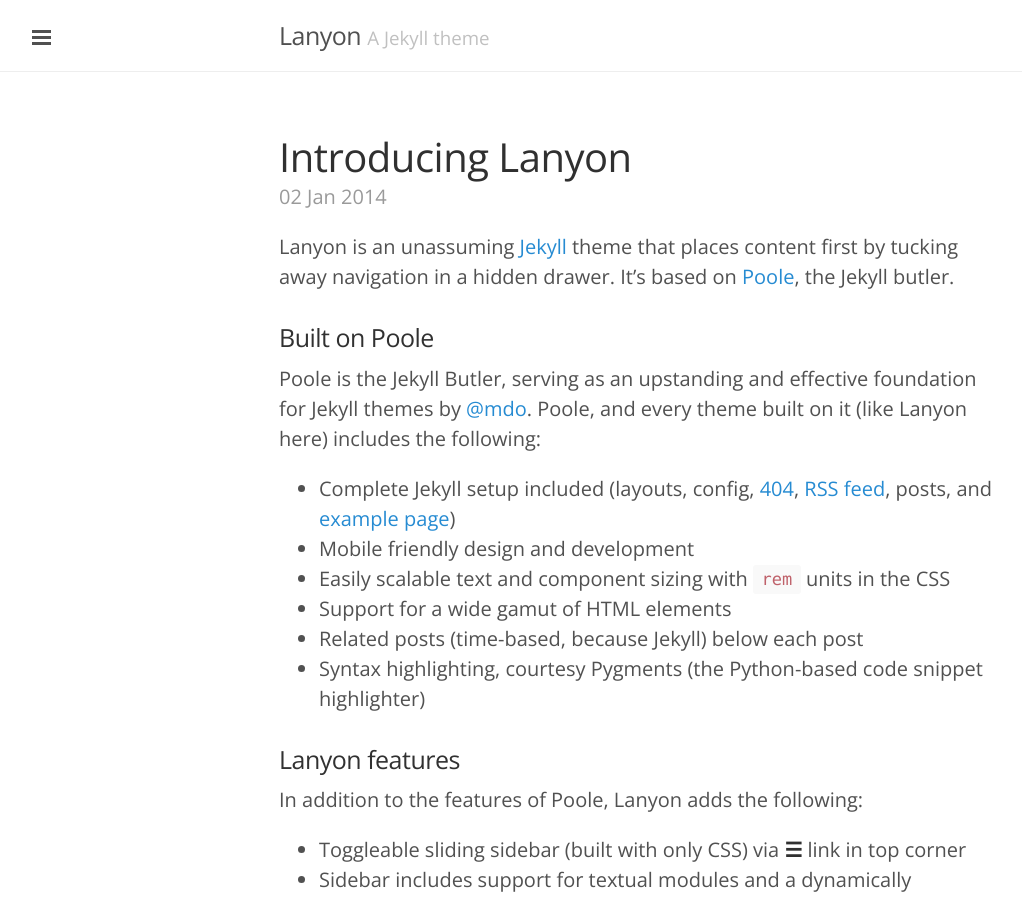
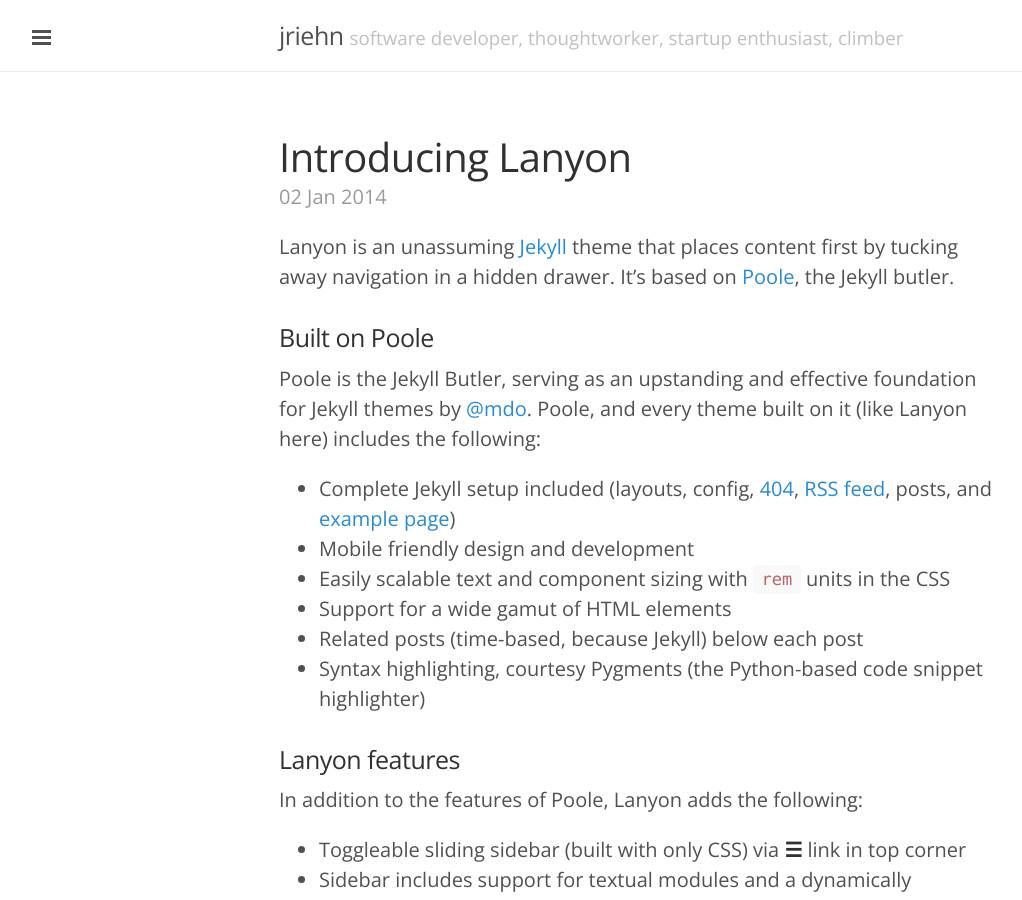
Before and after one commit to jriehn/jriehn.github.io, a Jekyll site: the page built from index.html, in a window 1280 px wide and 900 px high. Shown: the whole window, without its empty margins (1-1023 px from the left). Built offline with Jekyll 4.4.1, drawn with Linux system fonts in a browser that asks for light colours; Markdown is read by kramdown in place of the engine named in the settings; the list of posts is cut into pages by our own code.

Commit message:
test tagline and config mods

```diff
--- a/_config.yml
+++ b/_config.yml
@@ -9,18 +9,18 @@
 relative_permalinks: true
 
 # Setup
-title:               Lanyon
-tagline:             'A Jekyll theme'
-description:         'A reserved <a href="http://jekyllrb.com" target="_blank">Jekyll</a> theme that places the utmost gravity on content with a hidden drawer. Made by <a href="https://twitter.com/mdo" target="_blank">@mdo</a>.'
-url:                 http://lanyon.getpoole.com
+title:               jriehn
+tagline:             'software developer, thoughtworker, startup enthusiast, climber'
+#description:         'A reserved <a href="http://jekyllrb.com" target="_blank">Jekyll</a> theme that places the utmost gravity on content with a hidden drawer. Made by <a href="https://twitter.com/mdo" target="_blank">@mdo</a>.'
+url:                 http://jriehn.github.io
 baseurl:             /
 paginate:            5
 
 # About/contact
 author:
-  name:              Mark Otto
-  url:               https://twitter.com/mdo
-  email:             markdotto@gmail.com
+  name:              Jan Riehn
+  url:               https://twitter.com/jriehn
+  email:             jan.riehn@gmail.com
 
 # Custom vars
 version:             1.0.0
--- a/_includes/sidebar.html
+++ b/_includes/sidebar.html
@@ -24,10 +24,6 @@
         {% endif %}
       {% endif %}
     {% endfor %}
-
-    <a class="sidebar-nav-item" href="{{ site.github.repo }}/archive/v{{ site.version }}.zip">Download</a>
-    <a class="sidebar-nav-item" href="{{ site.github.repo }}">GitHub project</a>
-    <span class="sidebar-nav-item">Currently v{{ site.version }}</span>
   </nav>
 
   <div class="sidebar-item">
```
